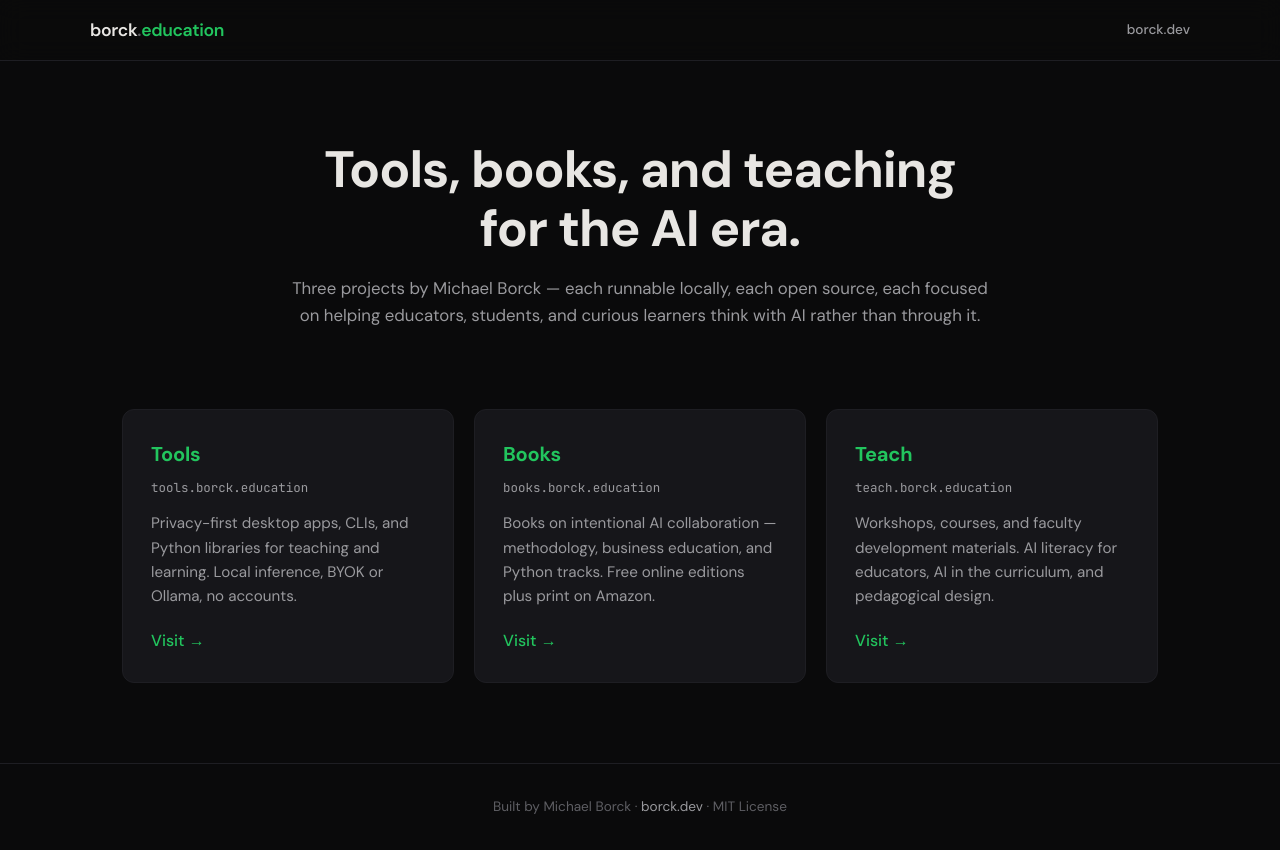
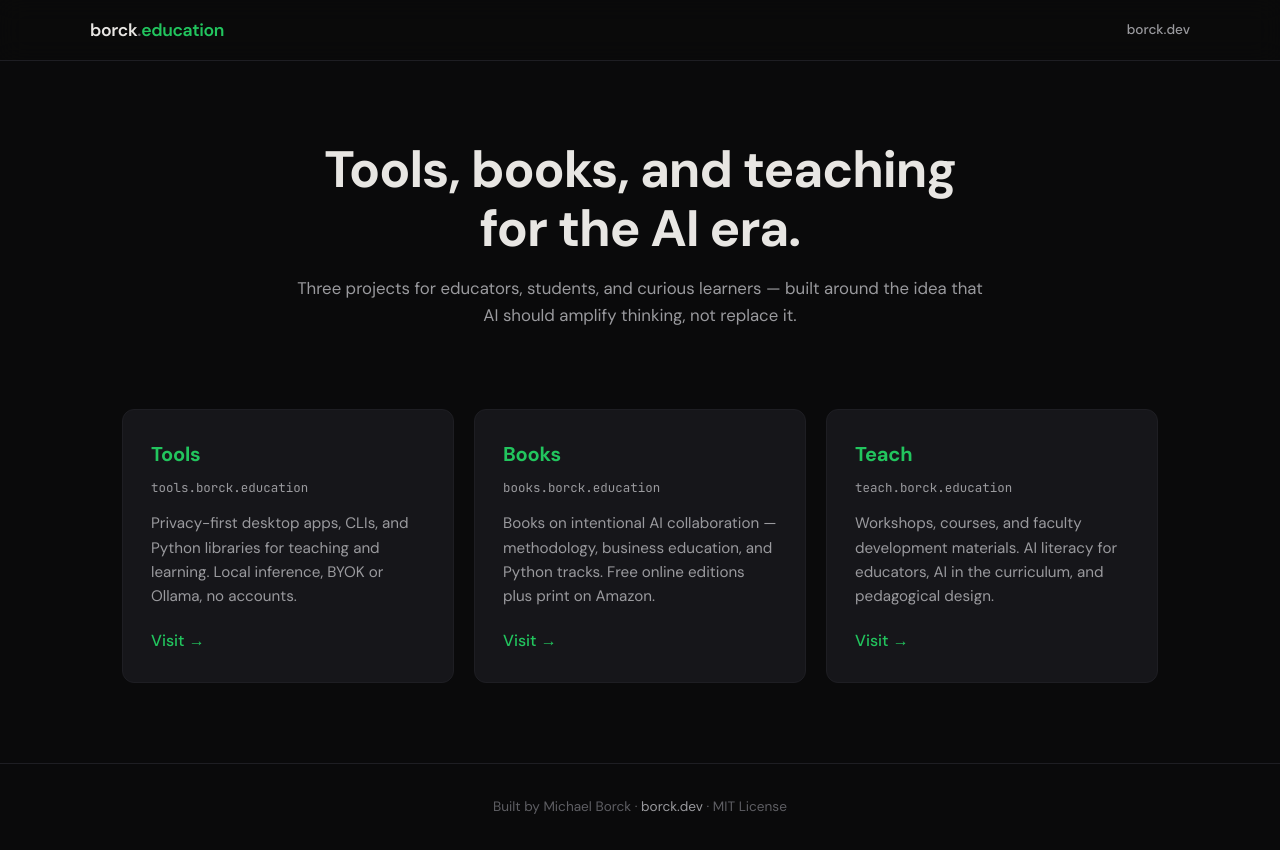
Before and after one commit to michael-borck/borck.education, a plain HTML site: page index.html in a window 1280 px wide. Drawn offline with Linux system fonts and the light colour scheme.

Commit message:
Tighten hub sub-text — drop 'runnable locally' overstatement

```diff
--- a/index.html
+++ b/index.html
@@ -24,7 +24,7 @@
 
 <section class="hero">
   <h1>Tools, books, and teaching for the AI era.</h1>
-  <p>Three projects by Michael Borck — each runnable locally, each open source, each focused on helping educators, students, and curious learners think with AI rather than through it.</p>
+  <p>Three projects for educators, students, and curious learners — built around the idea that AI should amplify thinking, not replace it.</p>
 </section>
 
 <section class="cards">
```
